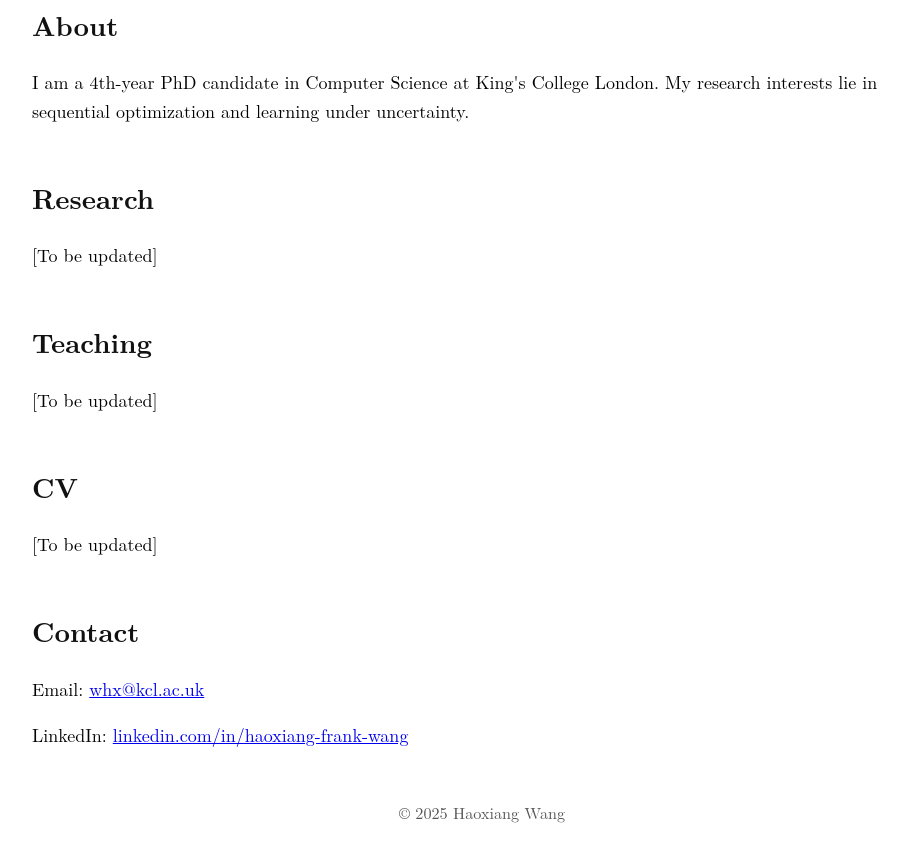
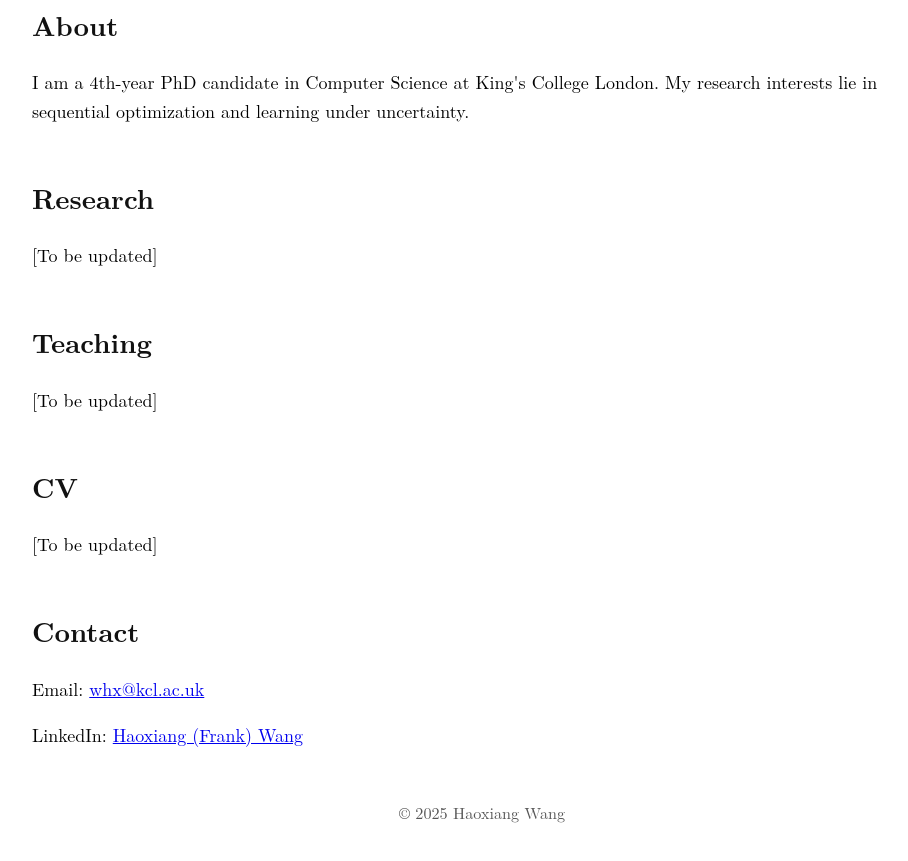
Before and after one commit to wang-haoxiang/wang-haoxiang.github.io, a plain HTML site: page index.html in a window 1280 px wide. Shown: the part 311-1172 px from the top of the page, without its empty margins (158-1066 px from the left). Drawn offline with Linux system fonts and the light colour scheme; a web font is replaced by a local one.

Commit message:
Update index.html

```diff
--- a/index.html
+++ b/index.html
@@ -91,7 +91,7 @@
   <section id="contact">
     <h2>Contact</h2>
     <p>Email: <a href="mailto:whx@kcl.ac.uk">whx@kcl.ac.uk</a></p>
-    <p>LinkedIn: <a href="https://www.linkedin.com/in/haoxiang-frank-wang-8bb615a5/">linkedin.com/in/haoxiang-frank-wang</a></p>
+    <p>LinkedIn: <a href="https://www.linkedin.com/in/haoxiang-frank-wang-8bb615a5/">Haoxiang (Frank) Wang </a></p>
   </section>
 
   <footer>
```
